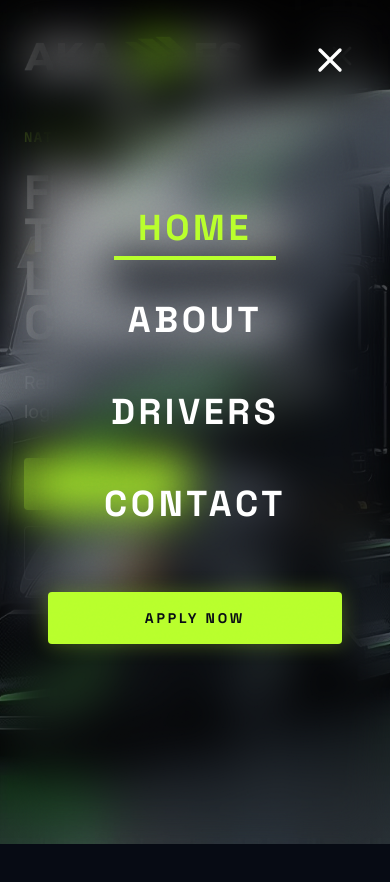
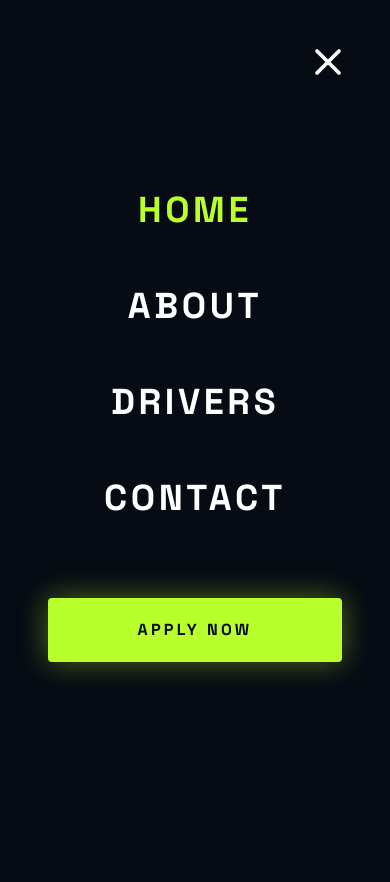
Before and after one commit to SaidjonAlixon/aka_fs_V2, a React (Vite) app: page / in a window 390 px wide. Both pictures are taken after a click on the button 342 px from the left and 56 px from the top of the page. Shown: the top 882 px of the page. Built offline with nearby package versions, Linux system fonts and the light colour scheme.

Commit message:
Fix mobile nav overlay with React Portal + logo scroll to top

```diff
--- a/src/components/Navigation.tsx
+++ b/src/components/Navigation.tsx
@@ -1,4 +1,5 @@
 import { useState, useEffect } from 'react';
+import { createPortal } from 'react-dom';
 import { NavLink } from 'react-router-dom';
 import { Menu, X } from 'lucide-react';
 
@@ -36,15 +37,70 @@ const Navigation = ({ onApplyClick }: NavigationProps) => {
     { label: 'CONTACT', href: '/contact' },
   ];
 
+  // Mobile overlay rendered via portal directly into document.body
+  // so no stacking context of a parent can clip it
+  const mobileMenu = createPortal(
+    <div
+      style={{ position: 'fixed', inset: 0, backgroundColor: '#070B14', zIndex: 2147483647 }}
+      className={`lg:hidden flex flex-col items-center justify-center transition-all duration-500 ease-in-out ${
+        isOpen ? 'opacity-100 pointer-events-auto' : 'opacity-0 pointer-events-none'
+      }`}
+    >
+      {/* Close Button */}
+      <button
+        style={{ position: 'absolute', top: '2rem', right: '2rem' }}
+        className="text-white p-2 hover:text-lime transition-colors"
+        onClick={() => setIsOpen(false)}
+      >
+        <X size={44} />
+      </button>
+
+      {/* Nav Links */}
+      <div className="flex flex-col items-center gap-10 w-full px-12">
+        {navLinks.map((link) => (
+          <NavLink
+            key={link.label}
+            to={link.href}
+            className={({ isActive }) =>
+              `font-space font-black text-4xl md:text-6xl tracking-widest transition-all duration-300 px-6 py-2 ${
+                isActive ? 'text-lime' : 'text-white hover:text-lime'
+              }`
+            }
+            onClick={() => setIsOpen(false)}
+          >
+            {link.label}
+          </NavLink>
+        ))}
+        <div className="pt-8 w-full max-w-sm">
+          <button
+            onClick={() => {
+              onApplyClick?.();
+              setIsOpen(false);
+            }}
+            className="w-full py-5 bg-lime text-navy font-space font-black text-base tracking-[0.2em] uppercase rounded-sm shadow-[0_0_30px_rgba(184,255,44,0.4)]"
+          >
+            Apply Now
+          </button>
+        </div>
+      </div>
+    </div>,
+    document.body
+  );
+
   return (
+    <>
       <nav
-      className={`fixed top-0 left-0 w-full z-[999] transition-all duration-500 ${
-        scrolled ? 'bg-navy/90 backdrop-blur-md py-4 shadow-2xl' : 'bg-transparent py-8'
+        className={`fixed top-0 left-0 w-full z-[99999] transition-all duration-500 ${
+          scrolled ? 'bg-navy/95 backdrop-blur-md py-4 shadow-2xl' : 'bg-transparent py-8'
         }`}
       >
         <div className="container mx-auto px-6 lg:px-12 flex items-center justify-between">
           {/* Logo */}
-        <NavLink to="/" className="flex items-center gap-2 group">
+          <NavLink
+            to="/"
+            className="flex items-center gap-2 group"
+            onClick={() => window.scrollTo({ top: 0, behavior: 'smooth' })}
+          >
             <img
               src="/logo_aka.png"
               alt="AKA Logo"
@@ -85,51 +141,11 @@ const Navigation = ({ onApplyClick }: NavigationProps) => {
             {isOpen ? <X size={32} /> : <Menu size={32} />}
           </button>
         </div>
+      </nav>
 
-      {/* Mobile Nav Overlay */}
-      <div
-        className={`fixed inset-0 bg-navy/98 backdrop-blur-xl z-[9999] lg:hidden flex flex-col items-center justify-center transition-all duration-500 ease-in-out ${
-          isOpen ? 'opacity-100 visible pointer-events-auto' : 'opacity-0 invisible pointer-events-none'
-        }`}
-      >
-        <button
-          className="absolute top-8 right-8 text-white p-2 hover:text-lime transition-colors"
-          onClick={() => setIsOpen(false)}
-        >
-          <X size={40} />
-        </button>
-
-        <div className="flex flex-col items-center gap-8 md:gap-10 w-full px-12">
-          {navLinks.map((link) => (
-            <NavLink
-              key={link.label}
-              to={link.href}
-              className={({ isActive }) =>
-                `font-space font-black text-4xl md:text-5xl tracking-widest transition-all duration-300 px-6 py-2 border-b-4 ${
-                  isActive
-                  ? 'text-lime border-lime'
-                  : 'text-white border-transparent hover:text-lime'
-                }`
-              }
-              onClick={() => setIsOpen(false)}
-            >
-              {link.label}
-            </NavLink>
-          ))}
-          <div className="pt-6 w-full">
-            <button
-              onClick={() => {
-                onApplyClick?.();
-                setIsOpen(false);
-              }}
-              className="w-full py-4 bg-lime text-navy font-space font-black text-sm tracking-[0.2em] uppercase rounded-sm shadow-[0_0_20px_rgba(184,255,44,0.3)]"
-            >
-              Apply Now
-            </button>
-          </div>
-        </div>
-      </div>
-    </nav>
+      {/* Mobile Overlay via Portal */}
+      {mobileMenu}
+    </>
   );
 };
 
```
Lines whose indentation alone changed are shown as unchanged.
